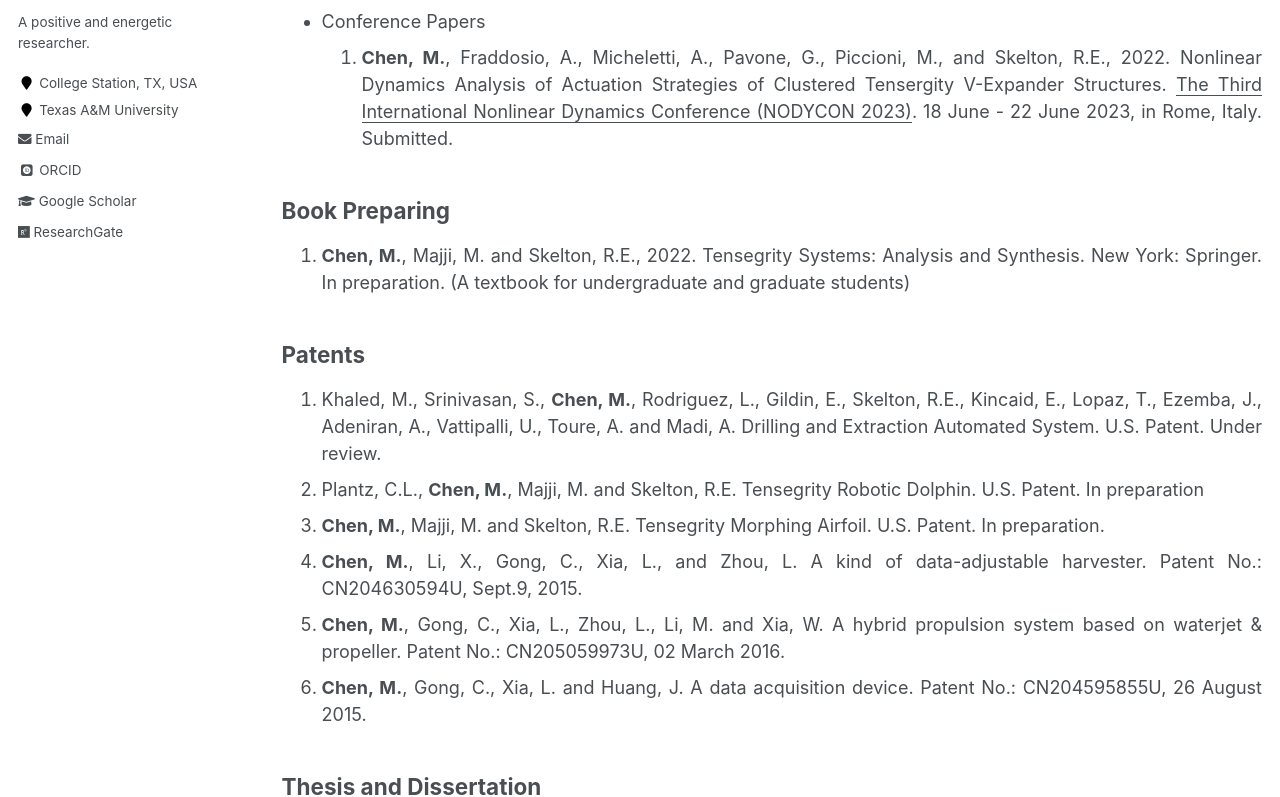
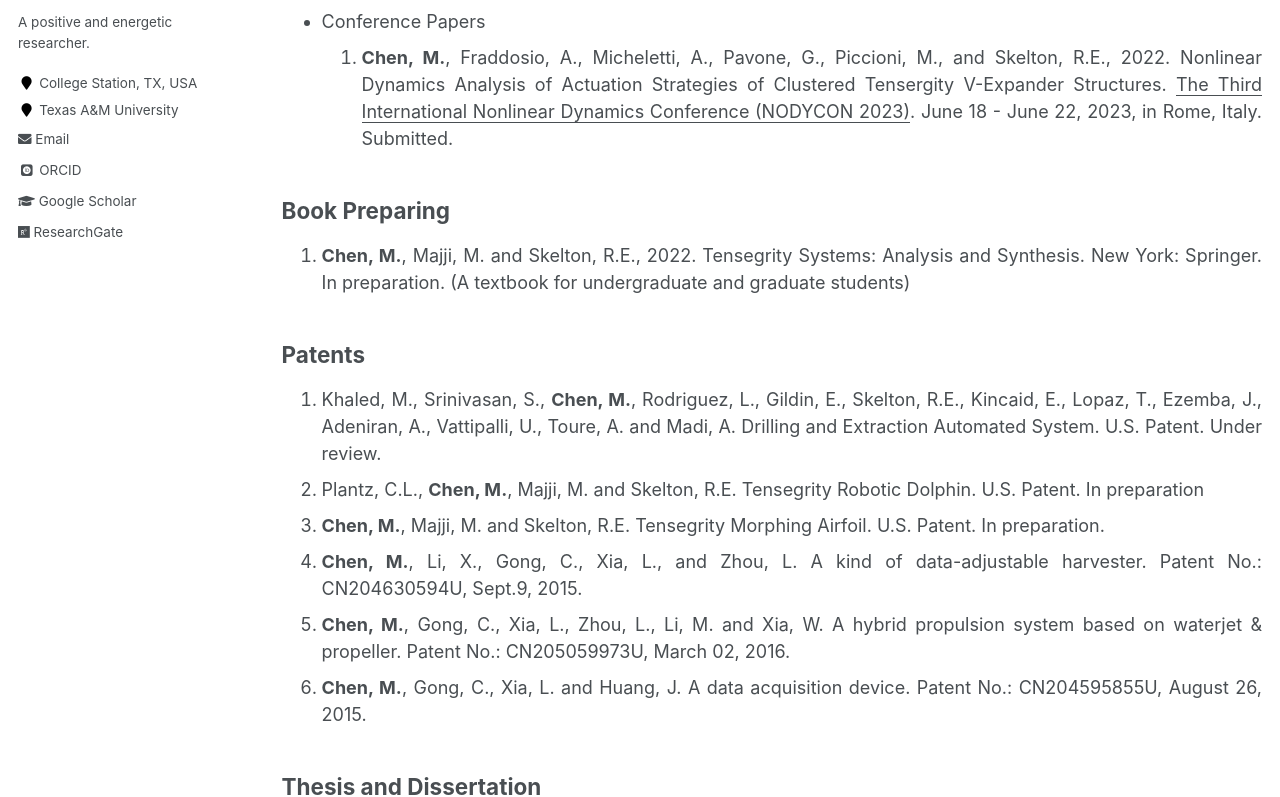
Before and after one commit to Muhao-Chen/muhao-chen.github.io, a Jekyll site: the page built from _pages/publication.md, in a window 1280 px wide and 1400 px high, scrolled down 2472 px. Shown: the part 240-1037 px from the top of the window. Built offline with Jekyll 4.4.1, drawn with Linux system fonts in a browser that asks for light colours; some web fonts are replaced; some of the changed text lies outside the part shown.

```diff
--- a/_pages/publication.md
+++ b/_pages/publication.md
@@ -19,7 +19,7 @@ toc: true
 1. Ma, S., **Chen, M.***, and Skelton, R.E., 2022. TsgFEM: Tensegrity Finite Element Method. <u>Journal of Open Source Software</u>, 7(74), 3390.
 1. Khaled, M.S., **Chen, M.**, Losoya, E.Z., Rodriguez, L.A., Gildin E.*, Skelton, R.E., 2022. Tensegrity laboratory drilling rig for earth and space drilling, mining, and exploration. <u>International Journal of Solids and Structures</u>, p.111785.
 1. Ma, S., **Chen, M.***, and Skelton, R., 2022. Dynamics and control of clustered tensegrity systems. <u>Engineering Structures</u>, 264, p.114391.
-1. **Chen, M.***, Goyal, R., Majji, M. and Skelton, R.E, 2021. Review of space habitat designs for long term space explorations. <u>Progress in Aerospace Sciences</u>. 122, p.100692.
+1. **Chen, M.***, Goyal, R., Majji, M. and Skelton, R.E, 2021. Review of space habitat designs for long-term space explorations. <u>Progress in Aerospace Sciences</u>. 122, p.100692.
 1. Ma, S., **Chen, M.*** and Skelton, R.E., 2021. Tensegrity system dynamics based on finite element method. <u>Composite Structures</u>, p.114838.
 1. **Chen, M.***, Goyal, R., Majji, M. and Skelton, R.E., 2020. Design and analysis of a growable artificial gravity space habitat. <u>Aerospace Science and Technology</u>. 106, p.106147.
 1. **Chen, M.*** and Skelton, R.E., 2020. A general approach to minimal mass tensegrity. <u>Composite Structures</u>. p.112454.
@@ -31,7 +31,7 @@ toc: true
 ## Conference Papers
 1. Ma, S., Lu, K., **Chen, M.*** and Skelton, R.E., 2022. Deployment Analysis of A Clustered Tensegrity Hyperbolic Paraboloid Cable Net. <u>IASS 2022 Annual Symposium Affiliated with 13th APCS</u>. September 19-22, 2022, Beijing, China.
 1. Ma, S., **Chen, M.***, Peng, Z., Yuan, X., and Skelton, R.E., 2022. Statics of Tensegrity Systems with Arbitrary Rigid Bodies. <u>IASS 2022 Annual Symposium Affiliated with 13th APCS</u>. September 19-22, 2022, Beijing, China.
-1. Ma, S., **Chen, M.*** and Skelton, R.E., 2021. Design and analysis of deployable clustered tensegrity cable domes. <u>International Association for Shell and Spatial Structures (IASS)</u> Annual Symposium and Spacial Structures Conference 2020/21, 23 August 2021.
+1. Ma, S., **Chen, M.*** and Skelton, R.E., 2021. Design and analysis of deployable clustered tensegrity cable domes. <u>International Association for Shell and Spatial Structures (IASS)</u> Annual Symposium and Spacial Structures Conference 2020/21, August 23, 2021.
 1. Ma, S., **Chen, M.*** and Skelton, R.E., 2021. Finite element analytical formulation for nonlinear tensegrity dynamics. <u> In ICCS23 & MECHCOMP6-23rd</u>, International Conference on Composite Structures & 6th International Conference on Mechanics of Composites. p. 194.
 1. **Chen, M.***, Goyal, R., Majji, M. and Skelton, R.E., 2021. Deployable Tensegrity Lunar Tower. <u>ASCE Earth & Space Conference</u>.
 1. **Chen, M.***, Goyal, R., Majji, M. and Skelton, R.E., 2020. Growth Adaptable Artificial Gravity Space Habitat from Tensegrity Structures. <u>ASCE Earth & Space Conference</u>.
@@ -55,7 +55,7 @@ toc: true
 <!-- 1. Shen, Y.*, **Chen, M.**, Majji, M. and Skelton, R.E. Q-Markov Covariance Equivalent Realizations for Unstable and Marginally Stable Systems.
 1. **Chen, M.*** and Skelton, R.E., 2022. Mass efficient Double-Helix Tensegrity for underwater, land, air, and space applications. <u>Computer Methods in Applied Mechanics and Engineering</u>.-->
 - Conference Papers
-1. **Chen, M.**, Fraddosio, A., Micheletti, A., Pavone, G., Piccioni, M., and Skelton, R.E., 2022. Nonlinear Dynamics Analysis of Actuation Strategies of Clustered Tensergity V-Expander Structures. <u>The Third International Nonlinear Dynamics Conference (NODYCON 2023)</u>. 18 June - 22 June 2023, in Rome, Italy. Submitted.
+1. **Chen, M.**, Fraddosio, A., Micheletti, A., Pavone, G., Piccioni, M., and Skelton, R.E., 2022. Nonlinear Dynamics Analysis of Actuation Strategies of Clustered Tensergity V-Expander Structures. <u>The Third International Nonlinear Dynamics Conference (NODYCON 2023)</u>. June 18 - June 22, 2023, in Rome, Italy. Submitted.
 
 ## Book Preparing
 1. **Chen, M.**, Majji, M. and Skelton, R.E., 2022. Tensegrity Systems: Analysis and Synthesis. New York: Springer. In preparation. (A textbook for undergraduate and graduate students)
@@ -66,8 +66,8 @@ toc: true
 1. Plantz, C.L., **Chen, M.**, Majji, M. and Skelton, R.E. Tensegrity Robotic Dolphin. U.S. Patent. In preparation
 1. **Chen, M.**, Majji, M. and Skelton, R.E. Tensegrity Morphing Airfoil. U.S. Patent. In preparation.
 1. **Chen, M.**, Li, X., Gong, C., Xia, L., and Zhou, L. A kind of data-adjustable harvester. Patent No.: CN204630594U, Sept.9, 2015.
-1. **Chen, M.**, Gong, C., Xia, L., Zhou, L., Li, M. and Xia, W. A hybrid propulsion system based on waterjet & propeller. Patent No.: CN205059973U, 02 March 2016.
-1. **Chen, M.**, Gong, C., Xia, L. and Huang, J. A data acquisition device. Patent No.: CN204595855U, 26 August 2015.
+1. **Chen, M.**, Gong, C., Xia, L., Zhou, L., Li, M. and Xia, W. A hybrid propulsion system based on waterjet & propeller. Patent No.: CN205059973U, March 02, 2016.
+1. **Chen, M.**, Gong, C., Xia, L. and Huang, J. A data acquisition device. Patent No.: CN204595855U, August 26, 2015.
 
 ## Thesis and Dissertation
 - [Ph.D.] **Chen, M.**. Soft Robotics by Integrating Structure, Fluids, Control, and Signal Processing Using the Tensegrity Paradigm.
```
